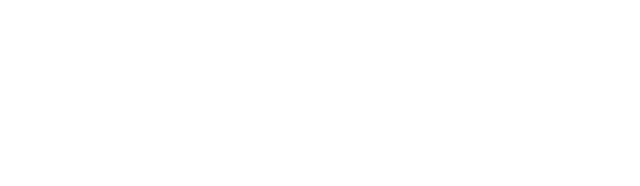
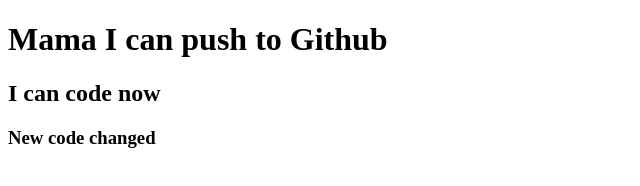
Before and after one commit to pabon98/my-first-repo, a plain HTML site: page index.html in a window 1280 px wide. Shown: the whole page, without its empty margins (0-640 px from the left). Drawn offline with Linux system fonts and the light colour scheme.

Commit message:
something added

```diff
--- a/index.html
+++ b/index.html
@@ -6,6 +6,9 @@
     <meta name="viewport" content="width=device-width, initial-scale=1.0">
     <title>My First Github Repo</title>
 </head>
+<h1>Mama I can push to Github</h1>
+<h2>I can code now</h2>
+<h3>New code changed</h3>
 <body>
 
 </body>
```
